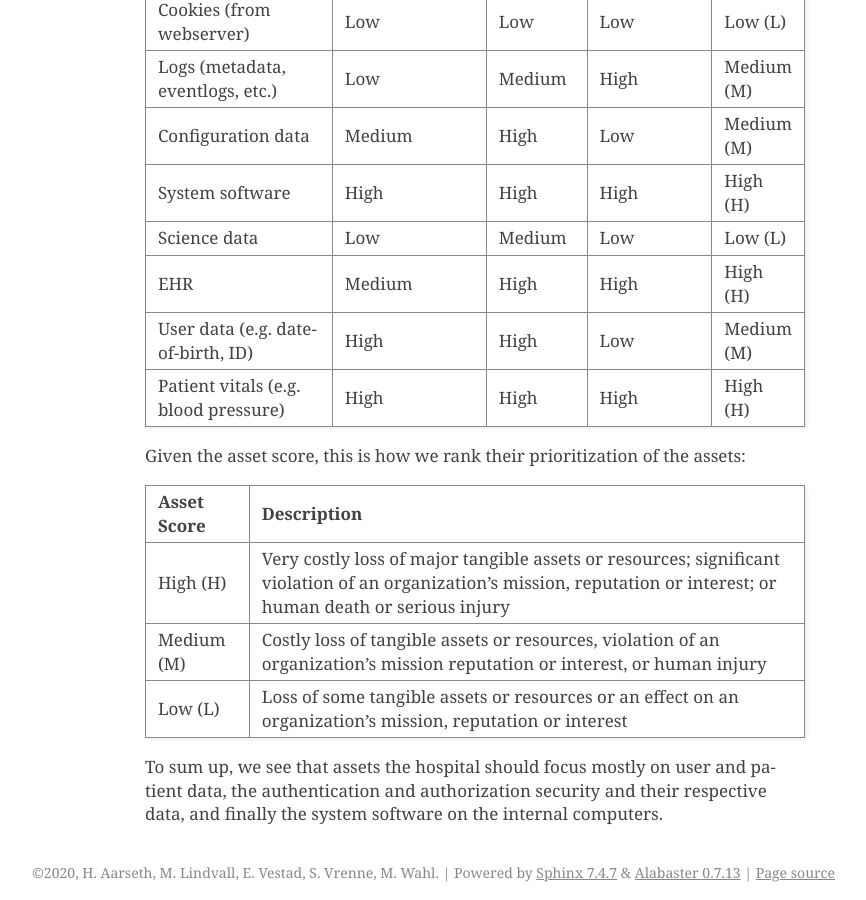
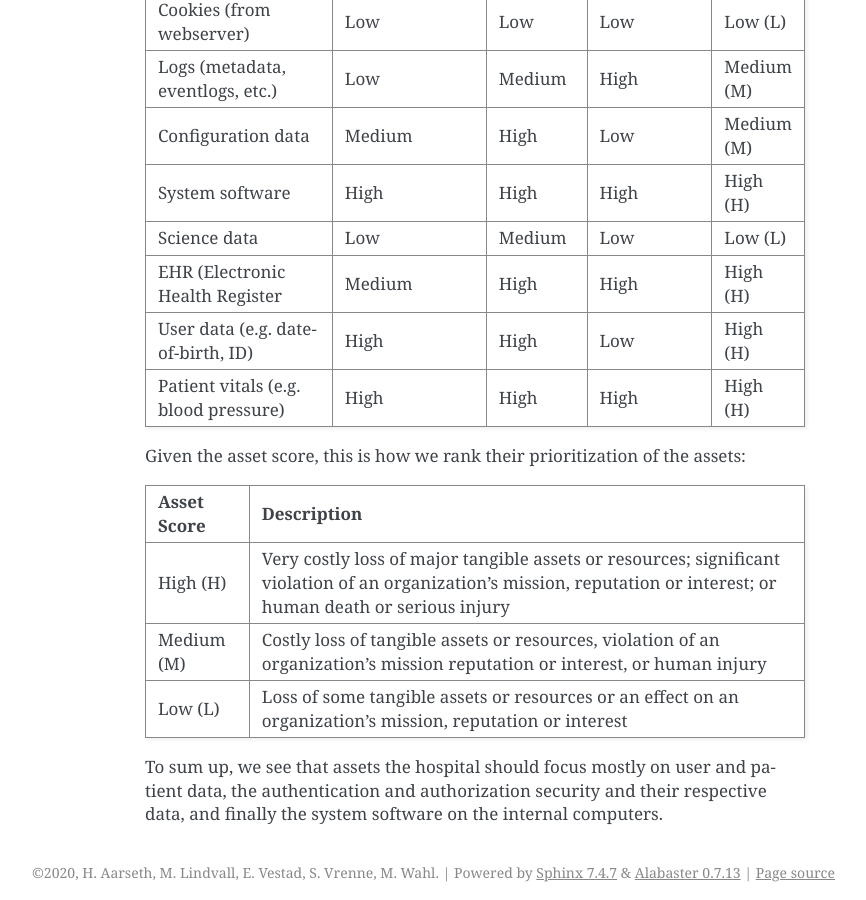
Before and after one commit to SteinarVrenne/school_imt3501, a Sphinx documentation site: the page built from Task 1/source/pages/03a_Main_Assets.rst, in a window 1280 px wide and 900 px high, scrolled down 2284 px. Shown: the whole window, without its empty margins (275-1141 px from the left). Built offline with Sphinx 7.4.7, drawn with Linux system fonts in a browser that asks for light colours.

Commit message:
Back to PNG, updated PNG

```diff
--- a/Task 1/source/pages/03a_Main_Assets.rst
+++ b/Task 1/source/pages/03a_Main_Assets.rst
@@ -37,8 +37,8 @@
 	"Configuration data", "Medium", "High", "Low", "Medium (M)"
 	"System software", "High", "High", "High", "High (H)"
 	"Science data", "Low", "Medium", "Low", "Low (L)"
-	"EHR", "Medium", "High", "High", "High (H)"
-	"User data (e.g. date-of-birth, ID)", "High", "High", "Low", "Medium (M)"
+	"EHR (Electronic Health Register", "Medium", "High", "High", "High (H)"
+	"User data (e.g. date-of-birth, ID)", "High", "High", "Low", "High (H)"
 	"Patient vitals (e.g. blood pressure)", "High", "High", "High", "High (H)"
 
 .. \* Access to, for example, the webservers "robot.txt" (which can give information about file hierarchy) will most likely only be used for reconnaissance.
--- a/Task 1/source/pages/03e_Main_Use_Cases.rst
+++ b/Task 1/source/pages/03e_Main_Use_Cases.rst
@@ -9,7 +9,7 @@
 
 .. Use case diagram
 
-.. image:: ../images/UseCaseDiagram.svg
+.. image:: ../images/UseCaseDiagram.png
 
 .. Use case Tables
 
```
Also changed, not shown: Task 1/source/images/UseCaseDiagram.png.
